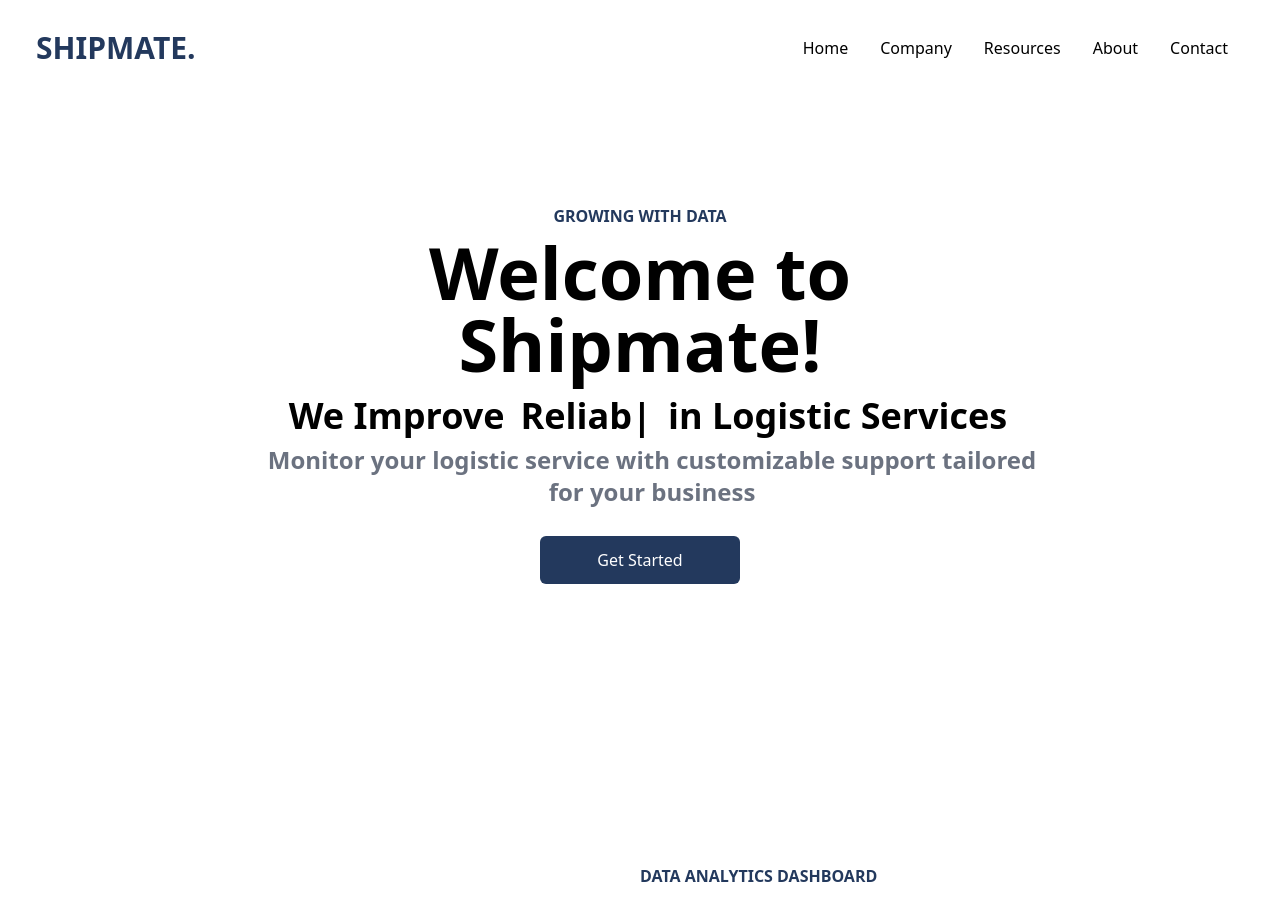
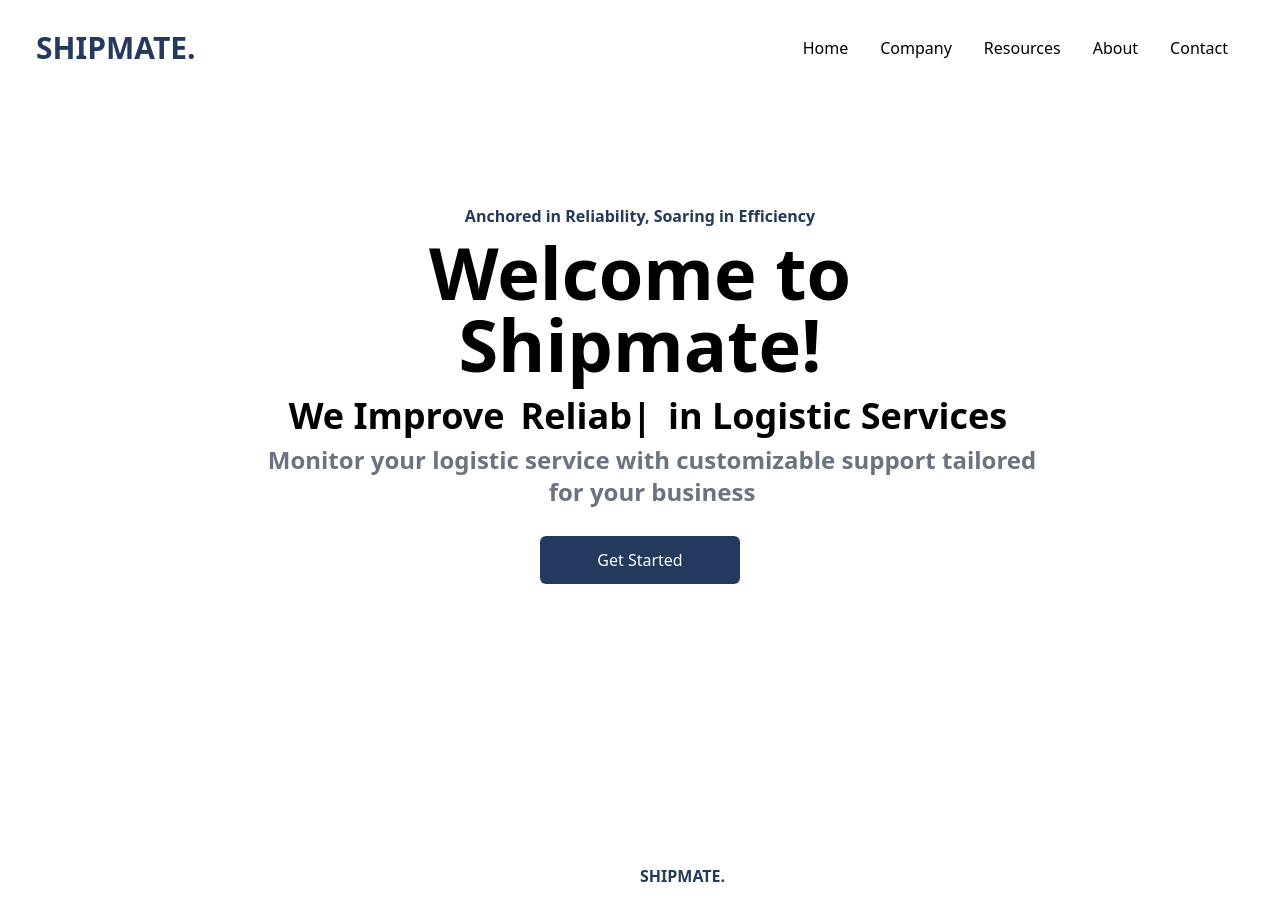
Before and after one commit to b1euuuuwu/landing-page-startup-digital, a React (Create React App) app: page / in a window 1280 px wide. Shown: the top 900 px of the page. Built offline with nearby package versions, Linux system fonts and the light colour scheme.

Commit message:
edit web design

```diff
--- a/src/components/Analytics.jsx
+++ b/src/components/Analytics.jsx
@@ -8,7 +8,7 @@ const Analytics = () => {
         <div className='max-w-[1240px] mx-auto grid md:grid-cols-2'>
             <img className='w-[500px] mx-auto my-4' src={Logo} alt='/'></img>
             <div className='flex flex-col justify-center'>
-                <p className='text-[#23395d] font-bold'>DATA ANALYTICS DASHBOARD</p>
+                <p className='text-[#23395d] font-bold'>SHIPMATE.</p>
                 <h1 className='md:text-4xl sm:text-3xl text-2xl font-bold py-2'>Handle your logistics with our real-time tracking</h1>
                 <p className='text-left'>
                 Unlock the power of seamless logistic solution with shipmate.
--- a/src/components/Hero.jsx
+++ b/src/components/Hero.jsx
@@ -6,7 +6,7 @@ const Hero = () => {
     <div className='text-black'>
         <div className='max-w-[800px] mt-[-96px] w-full h-screen mx-auto text-center flex flex-col justify-center'>
             <p className='text-[#23395d] font-bold p-2'>
-                GROWING WITH DATA
+            Anchored in Reliability, Soaring in Efficiency
             </p>
             <h1 className='md:text-7xl sm:text-6xl text-4xl font-bold med:py-6'>Welcome to Shipmate!</h1>
             <div className='flex justify-center items-center pt-4'>
```
